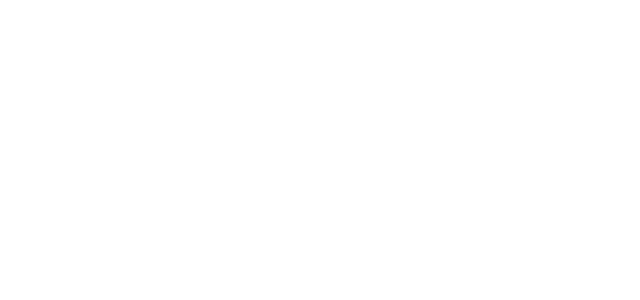
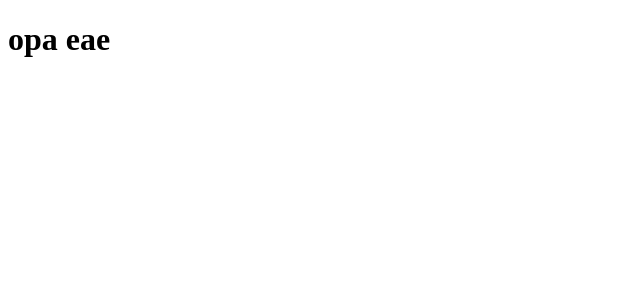
Before and after one commit to Bill-linho/SA-do-comprovante, a React (Vite) app in the folder frontend/: page / in a window 1280 px wide. Shown: the top 300 px of the page, without its empty margins (0-640 px from the left). Built offline with nearby package versions, Linux system fonts and the light colour scheme.

Commit message:
feat: conectando app com home

```diff
--- a/frontend/src/App.jsx
+++ b/frontend/src/App.jsx
@@ -1,9 +1,10 @@
+import Home from "./pages/home"
 
 function App() {
 
   return (
     <>
-
+    <Home />
     </>
   )
 }
--- /dev/null
+++ b/frontend/src/pages/home.jsx
@@ -0,0 +1,7 @@
+export default function Home() {
+    return (
+        <>
+        <h1>opa eae</h1>
+        </>
+    )
+}
```
Also changed, not shown: frontend/src/components/header.jsx (added, +7 -0 lines).
